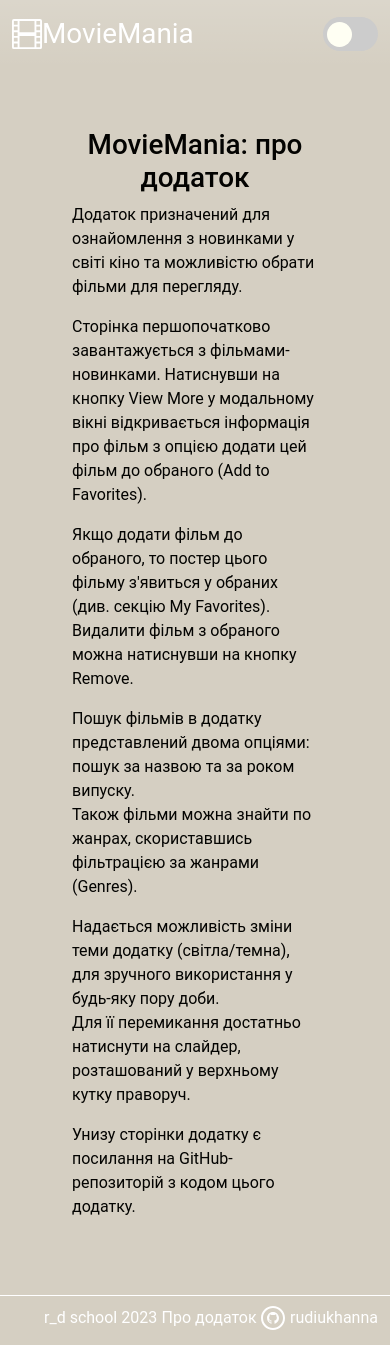
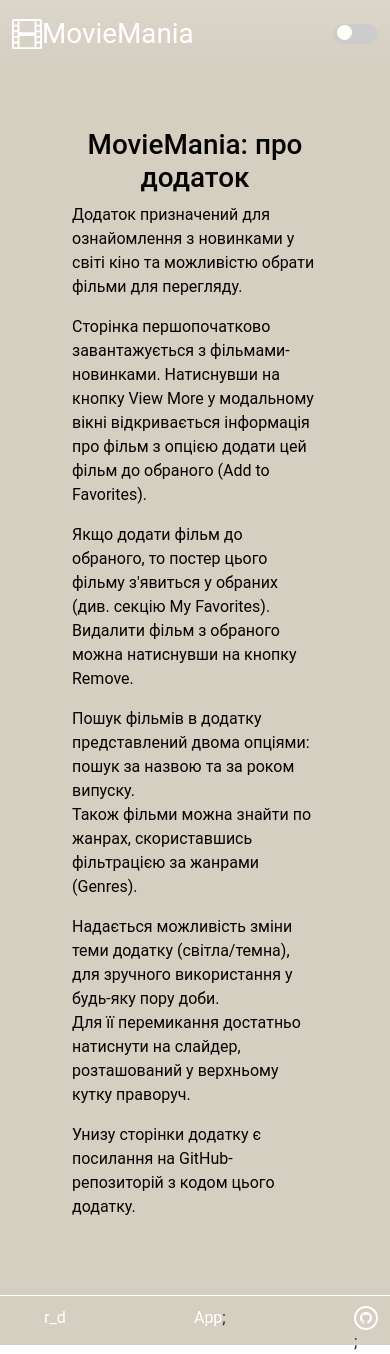
Before and after one commit to rudiukhanna/movie-app, a React (Create React App) app: page /about in a window 390 px wide. Built offline with nearby package versions, Linux system fonts and the light colour scheme.

Commit message:
Responsive for footer and header was updated

```diff
--- a/package.json
+++ b/package.json
@@ -11,6 +11,7 @@
     "react": "^18.2.0",
     "react-bootstrap": "^2.7.4",
     "react-dom": "^18.2.0",
+    "react-responsive": "^9.0.2",
     "react-router-dom": "^6.11.2",
     "react-scripts": "5.0.1",
     "web-vitals": "^2.1.4"
--- a/src/App.js
+++ b/src/App.js
@@ -234,7 +234,7 @@
         <Container fluid>
           <Navbar.Brand
                         href="/"
-                        className="link d-flex align-items-center fs-1">
+                        className="link d-flex align-items-center">
                            <svg xmlns="http://www.w3.org/2000/svg"
                                 width="30"
                                 height="30"
--- a/src/components/Footer.js
+++ b/src/components/Footer.js
@@ -1,22 +1,48 @@
 import { Link } from "react-router-dom";
+import { useMediaQuery } from "react-responsive";
 
 function Footer() {
+
+    const isMobile = useMediaQuery({maxWidth: 539 });
 
     return (
         <footer className="footer">
             <div className="container">
                  <ul className="footer_wrapper">
                     <li>
-                        <a href="https://robotdreams.cc/uk"
+                        {isMobile? (
+                            <a href="https://robotdreams.cc/uk"
                        target="_blank"
                        rel="noopener noreferrer"
-                       className="footer_wrapper_copyright">r_d school 2023</a>
+                       className="footer_wrapper_copyright">r_d</a>
+                        ) : (
+                            <a href="https://robotdreams.cc/uk"
+                       target="_blank"
+                       rel="noopener noreferrer"
+                       className="footer_wrapper_copyright">r_d school23</a>
+                        )}
                     </li>
                     <li>
-                        <Link to="/about" className="footer_wrapper_aboutpage">Про додаток</Link>
+                        {isMobile? (
+                            <Link to="/about" className="footer_wrapper_aboutpage">App</Link>
+                        ) : (
+                            <Link to="/about" className="footer_wrapper_aboutpage">Про додаток</Link>
+                        )};
                     </li>
                     <li>
-                        <a  href="https://github.com/rudiukhanna/movie-app"
+                        {isMobile? (
+                             <a  href="https://github.com/rudiukhanna/movie-app"
+                             target="_blank"
+                             rel="noopener noreferrer"
+                             className="footer_wrapper_link">
+                         <svg width="24"
+                              height="24"
+                              viewBox="0 0 24 24">
+                         <path d="M 12 2 c 5.514 0 10 4.486 10 10 s -4.486 10 -10 10 s -10 -4.486 -10 -10 s 4.486 -10 10 -10 Z m 0 -2 c -6.627 0 -12 5.373 -12 12 s 5.373 12 12 12 s 12 -5.373 12 -12 s -5.373 -12 -12 -12 Z m 0 6 c -3.313 0 -6 2.686 -6 6 c 0 2.651 1.719 4.9 4.104 5.693 c 0.3 0.056 0.396 -0.13 0.396 -0.289 v -1.117 c -1.669 0.363 -2.017 -0.707 -2.017 -0.707 c -0.272 -0.693 -0.666 -0.878 -0.666 -0.878 c -0.544 -0.373 0.041 -0.365 0.041 -0.365 c 0.603 0.042 0.92 0.619 0.92 0.619 c 0.535 0.917 1.403 0.652 1.746 0.499 c 0.054 -0.388 0.209 -0.652 0.381 -0.802 c -1.333 -0.152 -2.733 -0.667 -2.733 -2.965 c 0 -0.655 0.234 -1.19 0.618 -1.61 c -0.062 -0.153 -0.268 -0.764 0.058 -1.59 c 0 0 0.504 -0.161 1.65 0.615 c 0.479 -0.133 0.992 -0.199 1.502 -0.202 c 0.51 0.002 1.023 0.069 1.503 0.202 c 1.146 -0.776 1.648 -0.615 1.648 -0.615 c 0.327 0.826 0.121 1.437 0.06 1.588 c 0.385 0.42 0.617 0.955 0.617 1.61 c 0 2.305 -1.404 2.812 -2.74 2.96 c 0.216 0.186 0.412 0.551 0.412 1.111 v 1.646 c 0 0.16 0.096 0.347 0.4 0.288 c 2.383 -0.793 4.1 -3.041 4.1 -5.691 c 0 -3.314 -2.687 -6 -6 -6 Z" fill="#ffffff">
+                          </path>
+                     </svg></a>
+                        ) : (
+                            <a  href="https://github.com/rudiukhanna/movie-app"
                             target="_blank"
                             rel="noopener noreferrer"
                             className="footer_wrapper_link">
@@ -26,6 +52,7 @@
                         <path d="M 12 2 c 5.514 0 10 4.486 10 10 s -4.486 10 -10 10 s -10 -4.486 -10 -10 s 4.486 -10 10 -10 Z m 0 -2 c -6.627 0 -12 5.373 -12 12 s 5.373 12 12 12 s 12 -5.373 12 -12 s -5.373 -12 -12 -12 Z m 0 6 c -3.313 0 -6 2.686 -6 6 c 0 2.651 1.719 4.9 4.104 5.693 c 0.3 0.056 0.396 -0.13 0.396 -0.289 v -1.117 c -1.669 0.363 -2.017 -0.707 -2.017 -0.707 c -0.272 -0.693 -0.666 -0.878 -0.666 -0.878 c -0.544 -0.373 0.041 -0.365 0.041 -0.365 c 0.603 0.042 0.92 0.619 0.92 0.619 c 0.535 0.917 1.403 0.652 1.746 0.499 c 0.054 -0.388 0.209 -0.652 0.381 -0.802 c -1.333 -0.152 -2.733 -0.667 -2.733 -2.965 c 0 -0.655 0.234 -1.19 0.618 -1.61 c -0.062 -0.153 -0.268 -0.764 0.058 -1.59 c 0 0 0.504 -0.161 1.65 0.615 c 0.479 -0.133 0.992 -0.199 1.502 -0.202 c 0.51 0.002 1.023 0.069 1.503 0.202 c 1.146 -0.776 1.648 -0.615 1.648 -0.615 c 0.327 0.826 0.121 1.437 0.06 1.588 c 0.385 0.42 0.617 0.955 0.617 1.61 c 0 2.305 -1.404 2.812 -2.74 2.96 c 0.216 0.186 0.412 0.551 0.412 1.111 v 1.646 c 0 0.16 0.096 0.347 0.4 0.288 c 2.383 -0.793 4.1 -3.041 4.1 -5.691 c 0 -3.314 -2.687 -6 -6 -6 Z" fill="#ffffff">
                          </path>
                     </svg>rudiukhanna</a>
+                        )};
                     </li>
             </ul>
         </div>
--- a/src/styles/_media.scss
+++ b/src/styles/_media.scss
@@ -1,3 +1,38 @@
+
+.link {
+    @media screen and (min-width: 320px) and (max-width: 539px) {
+        font: {
+            size: 18px;
+        }
+    }
+
+    @media screen and (min-width: 540px) and (max-width: 767px) {
+        font: {
+            size: 24px;
+        }
+    }
+
+    @media screen and (min-width: 768px) and (max-width: 1920px) {
+        font: {
+            size: 32px;
+        }
+    }
+}
+
+.switch {
+    @media screen and (min-width: 320px) and (max-width: 539px) {
+        width: 50px;
+        height: 20px;
+    }
+}
+
+.slider::before {
+    @media screen and (min-width: 320px) and (max-width: 539px) {
+        width: 15px;
+        height: 15px;
+    }
+}
+
 .grid {
     @media screen and (min-width: 320px) and (max-width: 539px) {
         display: grid;
--- a/src/styles/styles.css
+++ b/src/styles/styles.css
@@ -251,7 +251,6 @@
   padding-top: 10px;
   display: flex;
   justify-content: space-between;
-  align-items: center;
 }
 .footer_wrapper_copyright, .footer_wrapper_link, .footer_wrapper_aboutpage {
   text-decoration: none;
@@ -273,6 +272,36 @@
 }
 
 @media screen and (min-width: 320px) and (max-width: 539px) {
+  .link {
+    font-size: 18px;
+  }
+}
+@media screen and (min-width: 540px) and (max-width: 767px) {
+  .link {
+    font-size: 24px;
+  }
+}
+@media screen and (min-width: 768px) and (max-width: 1920px) {
+  .link {
+    font-size: 32px;
+  }
+}
+
+@media screen and (min-width: 320px) and (max-width: 539px) {
+  .switch {
+    width: 50px;
+    height: 20px;
+  }
+}
+
+@media screen and (min-width: 320px) and (max-width: 539px) {
+  .slider::before {
+    width: 15px;
+    height: 15px;
+  }
+}
+
+@media screen and (min-width: 320px) and (max-width: 539px) {
   .grid {
     display: grid;
     margin-left: 0.5px;
--- a/src/styles/styles.scss
+++ b/src/styles/styles.scss
@@ -240,7 +240,6 @@
         padding-top: 10px;
         display: flex;
         justify-content: space-between;
-        align-items: center;
 
         &_copyright,
         &_link,
```
Also changed, not shown: 2 other files (tests, documents, lock files or other folders).
